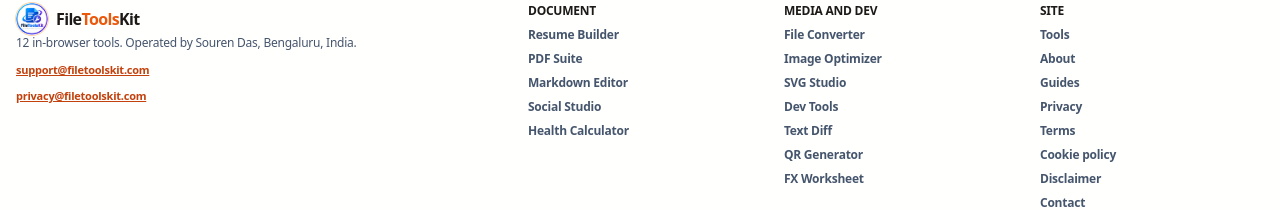
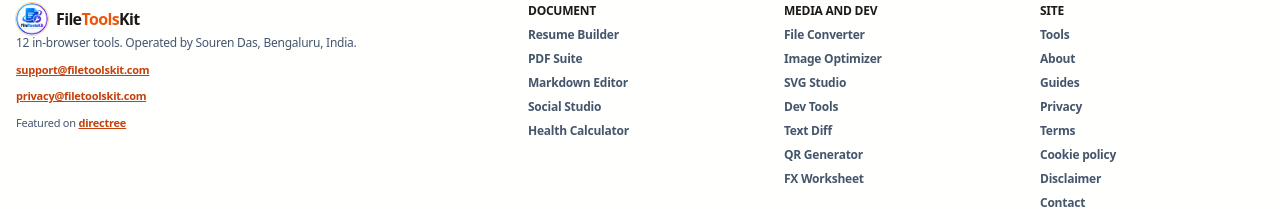
Before and after one commit to Sourendas/OmniCraft-Studio, a React (Vite) app: page /resume-builder in a window 1280 px wide. Shown: the part 4322-4531 px from the top of the page. Built offline with nearby package versions, Linux system fonts and the light colour scheme.

Commit message:
chore(footer): add Directree featured backlink

```diff
--- a/src/components/layout/Footer.tsx
+++ b/src/components/layout/Footer.tsx
@@ -32,6 +32,7 @@
           <p className="text-xs font-medium">12 in-browser tools. Operated by Souren Das, Bengaluru, India.</p>
           <p className="text-[11px]"><a className="text-[#C2410C] underline font-bold" href="mailto:support@filetoolskit.com">support@filetoolskit.com</a></p>
           <p className="text-[11px]"><a className="text-[#C2410C] underline font-bold" href="mailto:privacy@filetoolskit.com">privacy@filetoolskit.com</a></p>
+          <p className="text-[11px]">Featured on <a href="https://www.directree.io/tool/filetools-kit" className="text-[#C2410C] underline font-bold" target="_blank" rel="noopener noreferrer">directree</a></p>
         </div>
         <div className="space-y-2">
           <h4 className="font-black text-[#1C1917] text-xs uppercase">Document</h4>
```
